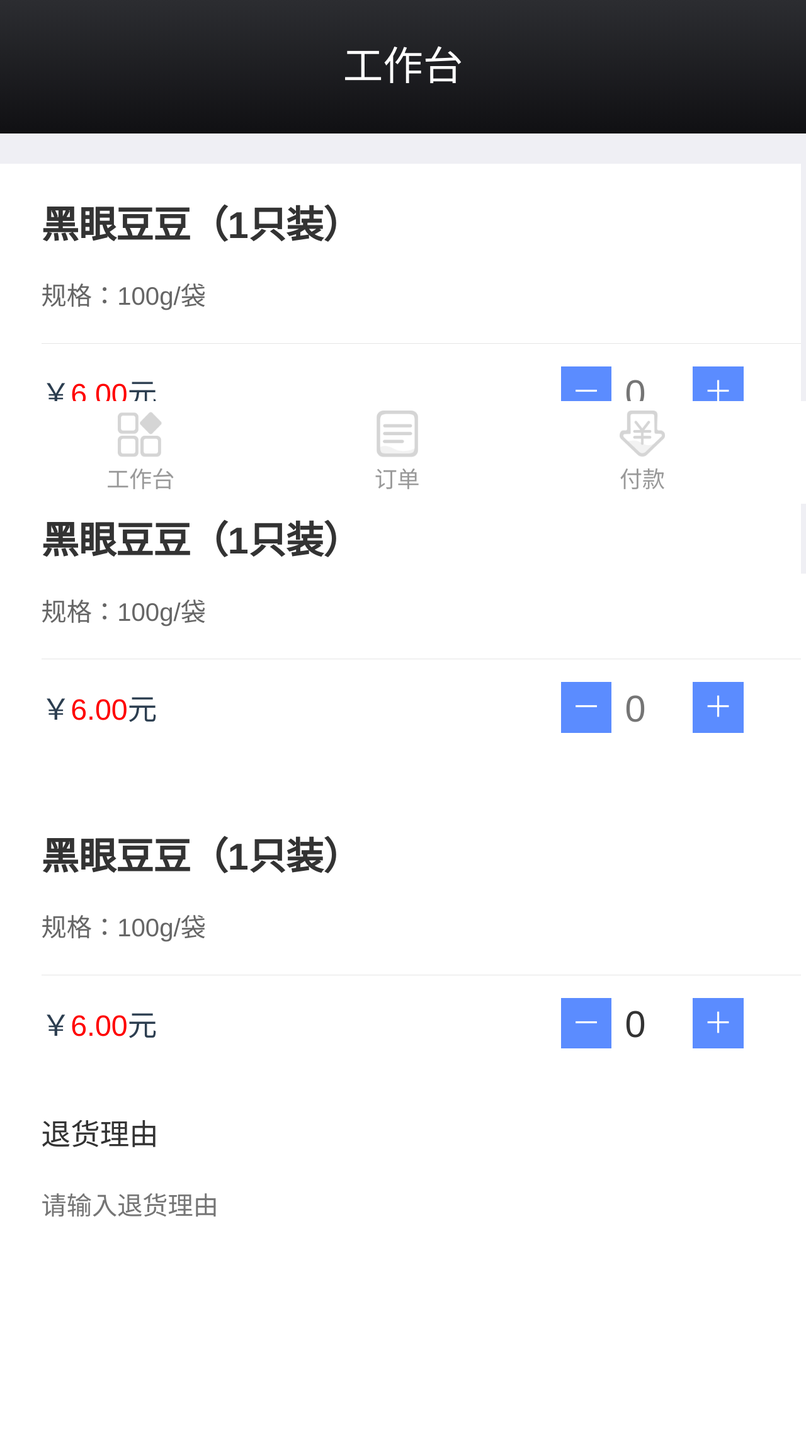
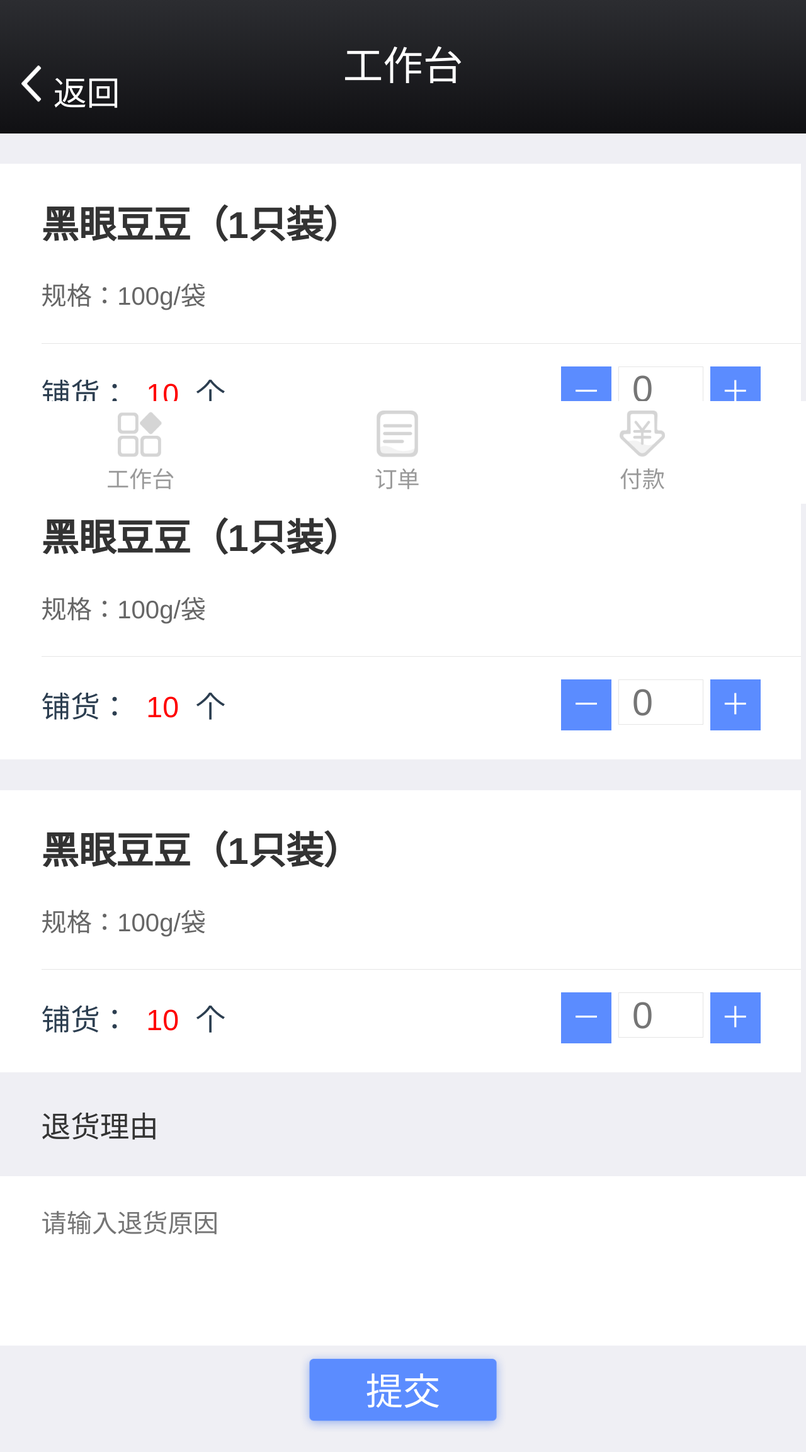
Before and after one commit to wangyanan123456/--, a Vue app: page /#/goodsbacklist in a window 1280 px wide. Shown: the top 2306 px of the page at 63% size. Before the commit the page ends 2117 px from the top, so only its background shows below. Built offline with nearby package versions, Linux system fonts and the light colour scheme.

Commit message:
退货列表

```diff
--- a/src/components/goodsback.vue
+++ b/src/components/goodsback.vue
@@ -51,6 +51,10 @@
         this.$router.push({
           path, query
         })
+      },
+      backto:function() {
+        console.log(999)
+       window.location.href='../html/goodsback2.html';
       }
     }
 
--- a/src/components/goodsbacklist.vue
+++ b/src/components/goodsbacklist.vue
@@ -1,5 +1,9 @@
 <template>
   <div class="head">
+  <div class="backto" @click.stop="naviTo({path: '/goodsback'})">
+    <img src="../assets/img/backto.png">
+    <div>返回</div>
+  </div>
    <ul>
      <li>
          <div class="left">
@@ -7,7 +11,7 @@
            <div class="palce">规格：100g/袋</div>
        </div>
        <div class="down">
-           <div class="money">￥<span class='time'>6.00</span>元</div>
+           <div class="money">铺货：<span class='time'>{{number}}</span>个</div>
             <div class="jisuan">
              <div class="jian">－</div>
               <input placeholder='0' value="">
@@ -21,10 +25,10 @@
            <div class="palce">规格：100g/袋</div>
        </div>
        <div class="down">
-           <div class="money">￥<span class='time'>6.00</span>元</div>
+           <div class="money">铺货：<span class='time'>{{number}}</span>个</div>
             <div class="jisuan">
               <div class="jian">－</div>
-              <input placeholder='0' value="">
+              <input  placeholder='0' >
                <div class="add">＋</div>
             </div>
         </div>
@@ -35,10 +39,10 @@
            <div class="palce">规格：100g/袋</div>
        </div>
        <div class="down">
-           <div class="money">￥<span class='time'>6.00</span>元</div>
+           <div class="money">铺货：<span class='time'>{{number}}</span>个</div>
             <div class="jisuan">
               <div class="jian" @click='jian'>－</div>
-              <input placeholder='0' value="" v-model="num">
+              <input type="number"  value="" v-model="num" placeholder='0'>
                <div class="add" @click='add'>＋</div>
             </div>
         </div>
@@ -47,8 +51,8 @@
 
    </ul>
    <div class="reason">退货理由</div>
-   <textarea  rows='5' cols='57' placeholder='请输入退货理由'></textarea>
-
+   <textarea  rows='5' cols='57' v-model='messg' placeholder='请输入退货原因'></textarea>
+   <div class="submit" @click='submit'>提交</div>
 
   </div>
 </template>
@@ -57,7 +61,9 @@
     name: 'GoodsBackList',
      data:function(){
     	return{
-          num:0
+          num:'',
+          messg:'',
+          number:10
     	}
 
     },
@@ -67,14 +73,27 @@
           console.log(this.num)
         },
         jian:function(){
-          if(this.num<=1){
+          if(this.num<1){
             this.num = 0;
             return
           }
           this.num = parseInt(this.num)-1
           console.log(this.num)
-        }
-      }
+        },
+        naviTo({path, query}) {
+          this.$router.push({
+            path, query
+          })
+        },
+        submit:function(){
+          console.log(this.messg.length)
+          if(this.messg.length<20 || this.messg.length>200 || this.num>this.number){
+            console.log('不可以提交')
+          }
+
+
+        },
+    }
 
   }
 </script>
@@ -82,10 +101,31 @@
 <style scoped>
   .head{
     width:100%;
-    height:81.3vh;
+    /*height:81.3vh;*/
+    height: 100%;
     padding-top: 1.23rem;
     background: #EFEFF4;
     text-align: left;
+    padding-bottom: 1.56rem;
+   }
+    .backto{
+    position: fixed;
+    top:0.25rem;
+    z-index: 1000;
+    color: #fff;
+    display: flex;
+    margin-left: 0.16rem;
+   }
+   .backto img{
+    width:0.16rem;
+    height: 0.28rem;
+    background-size: 100% 100%;
+    margin-top: 0.24rem;
+    margin-right: 0.08rem;
+   }
+   .backto div{
+    margin-top: 0.25rem;
+    font-size: 0.25rem;
    }
    li{
     width:5.7rem;
@@ -120,8 +160,9 @@
   .time{
     display: inline-block;
     color: red;
-
+    width:0.5rem;
     margin-top:0.08rem;
+    text-align: center;
   }
   .jisuan{
     display: flex;
@@ -129,11 +170,14 @@
   }
   input{
     border:none;
-    width:0.5rem;
-    height: 0.39rem;
+    width:0.52rem;
+    height: 0.32rem;
     padding-left: 0.1rem;
     color:#333;
     font-size: 0.28rem;
+    border:1px solid #e5e5e5;
+    margin-left: 0.05rem;
+    margin-right: 0.05rem;
   }
   .add,.jian{
     width:0.38rem;
@@ -155,5 +199,17 @@
     padding-left: 0.31rem;
     font-size: 0.19rem;
     color: #B2B2B2;
+    padding-top: 0.2rem;
+  }
+  .submit{
+    width:1.56rem;
+    height: 0.62rem;
+    background: url('../assets/img/submit.png') no-repeat;
+    background-size: 100% 100%;
+    text-align: center;
+    line-height: 0.62rem;
+    color: #fff;
+    font-size: 0.28rem;
+    margin:  0 auto;
   }
 </style>
```
Also changed, not shown: src/components/toast.vue (deleted, +0 -15 lines), src/html/goodsback2.html (added, +10 -0 lines), src/assets/img/back.png, src/assets/img/submit.png (added).
